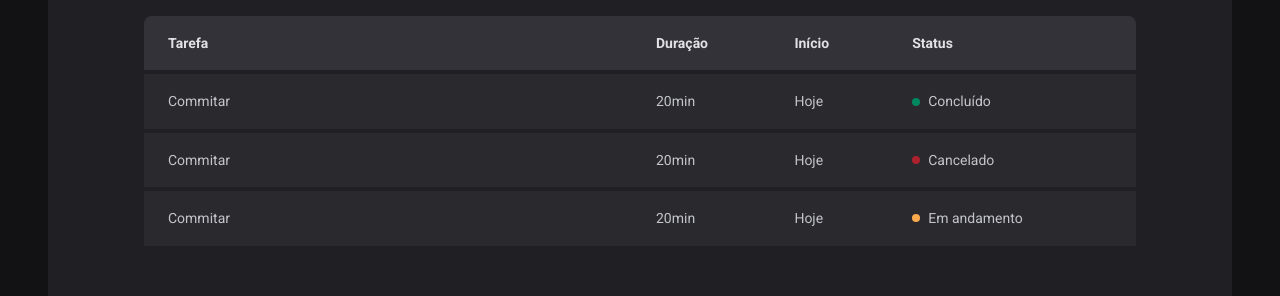
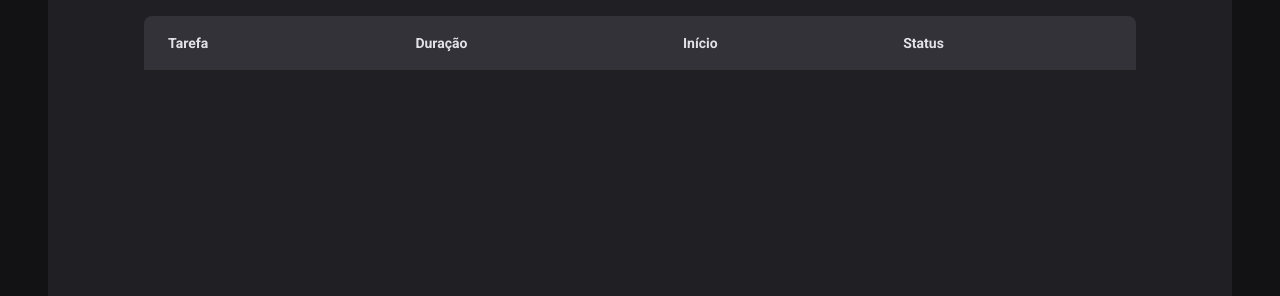
Before and after one commit to codemilio/reactjs-pomodoro-timer, a React (Vite) app: page /history in a window 1280 px wide. Shown: the part 292-588 px from the top of the page. Built offline with nearby package versions, Linux system fonts and the light colour scheme.

Commit message:
feat: display tasks on history

```diff
--- a/src/contexts/CyclesContext/index.tsx
+++ b/src/contexts/CyclesContext/index.tsx
@@ -2,6 +2,7 @@
 import type { Cycle, NewCycleFormData } from '../../@types/types'
 
 type ContextProps = {
+  cycles: Cycle[]
   activeCycle: Cycle | undefined
   activeCycleId: string | null
   amountSecondsPassed: number
@@ -80,6 +81,7 @@
   return (
     <CyclesContext.Provider
       value={{
+        cycles,
         activeCycle,
         activeCycleId,
         amountSecondsPassed,
--- a/src/pages/History/index.tsx
+++ b/src/pages/History/index.tsx
@@ -1,6 +1,10 @@
+import { useCyclesContext } from '../../contexts/CyclesContext'
+import { formatDistanceToNow } from 'date-fns'
+import { ptBR } from 'date-fns/locale'
 import { HistoryContainer, HistoryList, Status } from './styles'
 
 export function History() {
+  const { cycles } = useCyclesContext()
   return (
     <HistoryContainer>
       <h1>History</h1>
@@ -15,30 +19,29 @@
             </tr>
           </thead>
           <tbody>
-            <tr>
-              <td>Commitar</td>
-              <td>20min</td>
-              <td>Hoje</td>
-              <td>
-                <Status statusColor="green">Concluído</Status>
-              </td>
-            </tr>
-            <tr>
-              <td>Commitar</td>
-              <td>20min</td>
-              <td>Hoje</td>
-              <td>
-                <Status statusColor="red">Cancelado</Status>
-              </td>
-            </tr>
-            <tr>
-              <td>Commitar</td>
-              <td>20min</td>
-              <td>Hoje</td>
-              <td>
-                <Status statusColor="yellow">Em andamento</Status>
-              </td>
-            </tr>
+            {cycles.map((cycle) => (
+              <tr key={cycle.id}>
+                <td>{cycle.task}</td>
+                <td>{cycle.minutesAmount}</td>
+                <td>
+                  {formatDistanceToNow(cycle.startDate, {
+                    addSuffix: true,
+                    locale: ptBR,
+                  })}
+                </td>
+                <td>
+                  {cycle.finishedDate && (
+                    <Status statusColor="green"> Concluído </Status>
+                  )}
+                  {cycle.interruptedDate && (
+                    <Status statusColor="red"> Interrompido </Status>
+                  )}
+                  {!cycle.finishedDate && !cycle.interruptedDate && (
+                    <Status statusColor="yellow"> Em andamento </Status>
+                  )}
+                </td>
+              </tr>
+            ))}
           </tbody>
         </table>
       </HistoryList>
--- a/src/pages/Home/NewCycleForm/index.tsx
+++ b/src/pages/Home/NewCycleForm/index.tsx
@@ -28,7 +28,7 @@
         type="number"
         id="minutesAmount"
         placeholder="00"
-        min={1}
+        min={5}
         max={60}
         step={5}
         {...register('minutesAmout', { valueAsNumber: true })}
--- a/src/pages/Home/index.tsx
+++ b/src/pages/Home/index.tsx
@@ -15,7 +15,7 @@
 
 const newCycleFormValidationSchema = z.object({
   task: z.string().min(1, 'Informe a tarefa'),
-  minutesAmount: z.number().min(1).max(60),
+  minutesAmount: z.number().min(5).max(60),
 })
 
 export function Home() {
```
